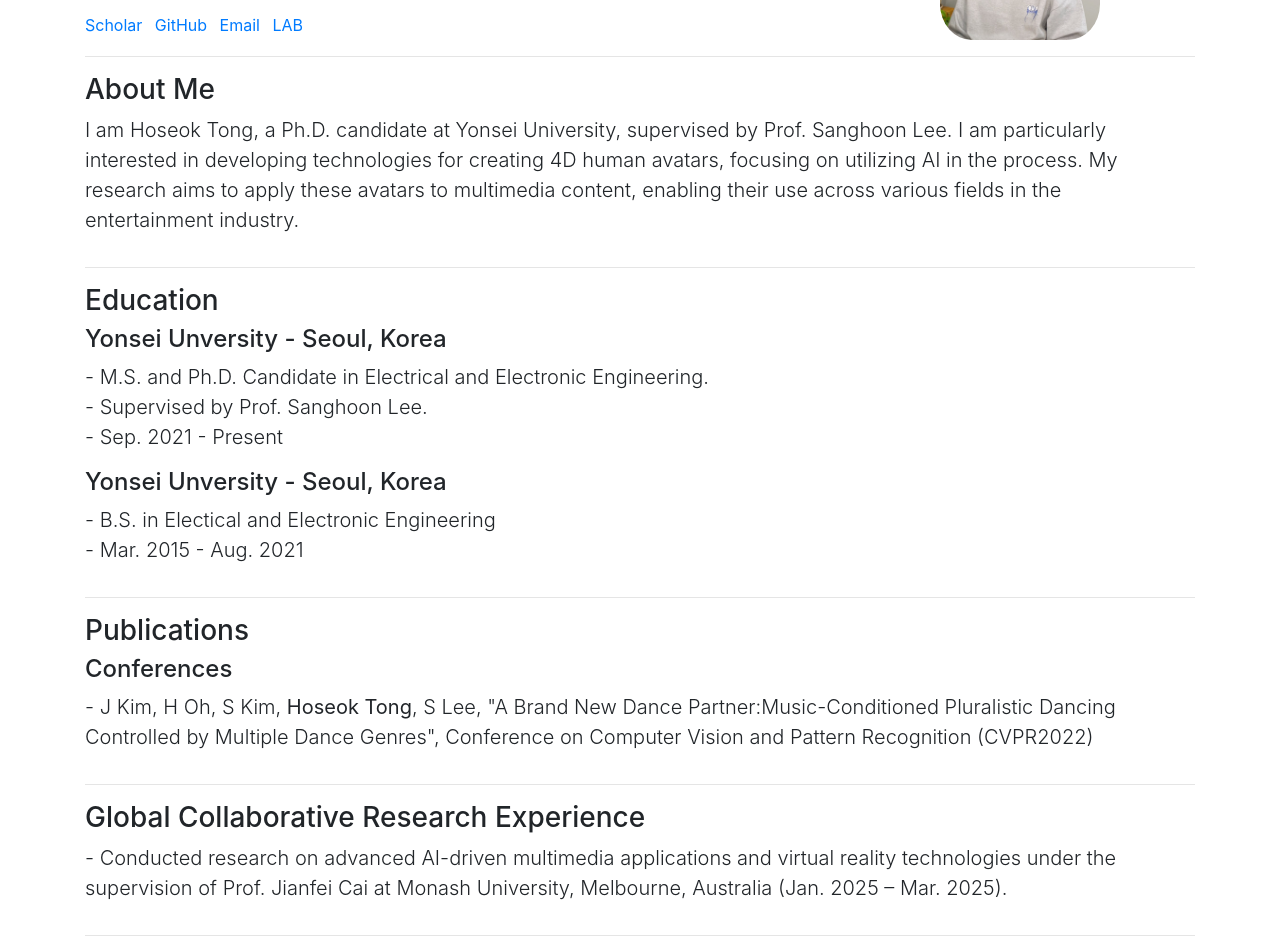
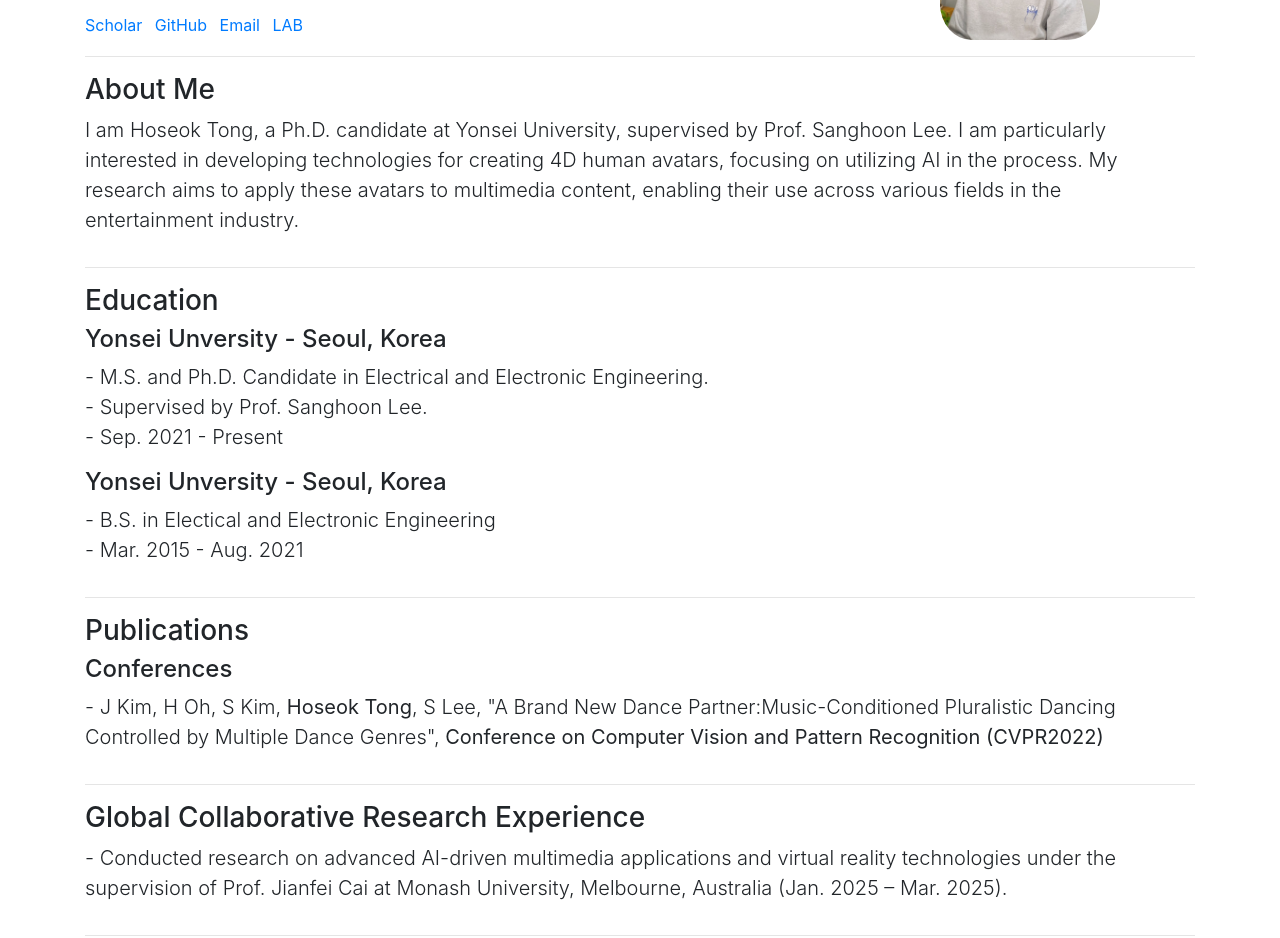
Before and after one commit to hoseok-tong/cv, a plain HTML site: page index.html in a window 1280 px wide. Shown: the part 164-1102 px from the top of the page. Drawn offline with nearby package versions, Linux system fonts and the light colour scheme.

Commit message:
Deploying to gh-pages from @ hoseok-tong/cv@986c93278dd667783cd4539913e0965ec72f5c87 🚀

```diff
--- a/index.html
+++ b/index.html
@@ -90,7 +90,7 @@
                 <!-- Conferences Section -->
                 <h4 class="subsubtitle">Conferences</h4>
                 <p class="lead">
-                    - J Kim, H Oh, S Kim, <strong>Hoseok Tong</strong>, S Lee, "A Brand New Dance Partner:Music-Conditioned Pluralistic Dancing Controlled by Multiple Dance Genres", Conference on Computer Vision and Pattern Recognition (CVPR2022)<br>
+                    - J Kim, H Oh, S Kim, <strong>Hoseok Tong</strong>, S Lee, "A Brand New Dance Partner:Music-Conditioned Pluralistic Dancing Controlled by Multiple Dance Genres", <strong>Conference on Computer Vision and Pattern Recognition (CVPR2022)</strong><br>
 
                 <!--
                 Journals Section
```
Also changed, not shown: 1 other file.
